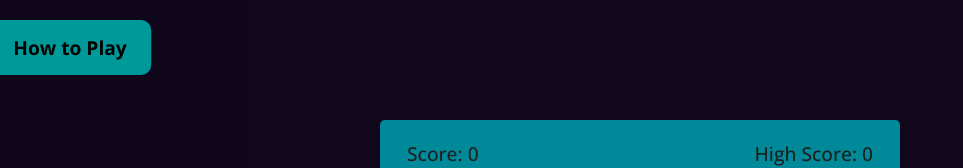
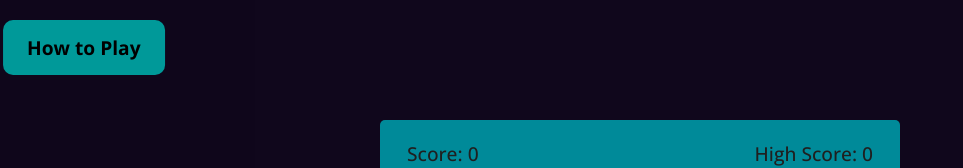
Before and after one commit to NinjaHunterC-LOL/Snake-Error-HC, a plain HTML site: page index.html in a window 1280 px wide. Shown: the top 168 px of the page, without its empty margins (0-963 px from the left). Drawn offline with nearby package versions, Linux system fonts and the light colour scheme.

Commit message:
Update style.css

```diff
--- a/style.css
+++ b/style.css
@@ -198,8 +198,8 @@ body {
 #tutorialButton {
     position: fixed;
     top: 20px;
-    left: 70px;
-    transform: translateX(-50%);
+    left: 100px;
+    transform: translateX(-60%);
     background-color: #00FFFF;
     color: black;
     border: none;
```
